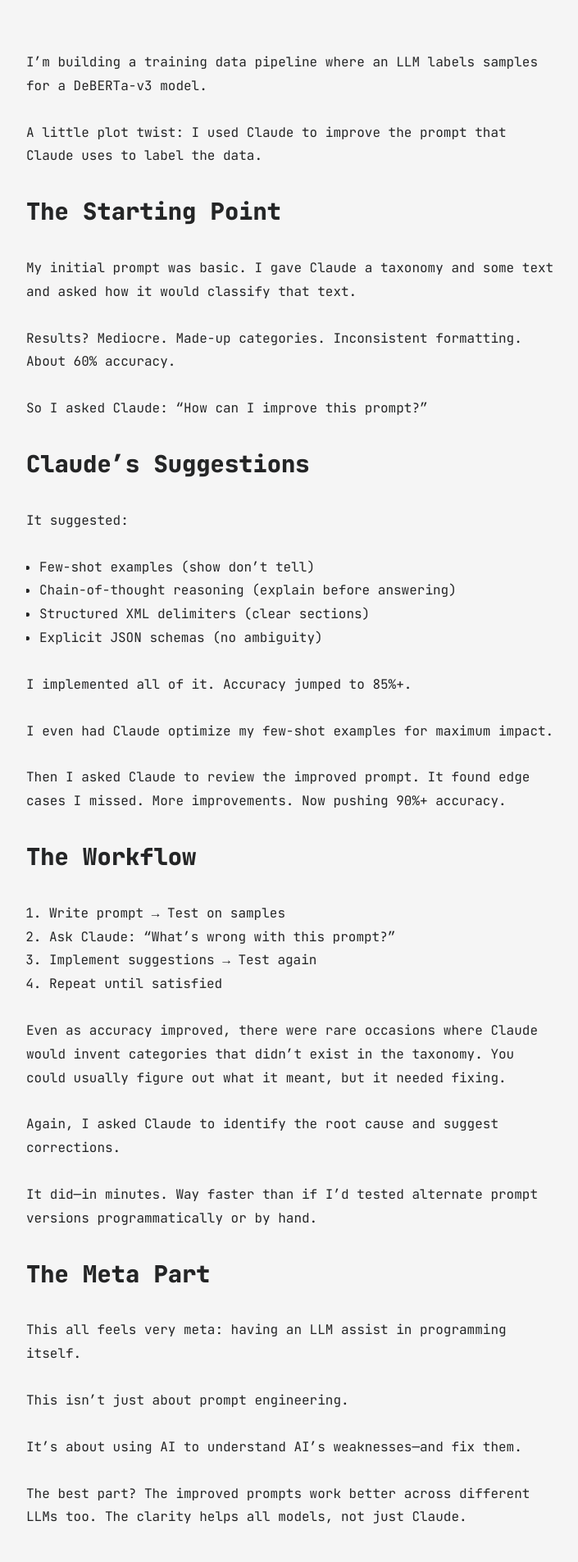
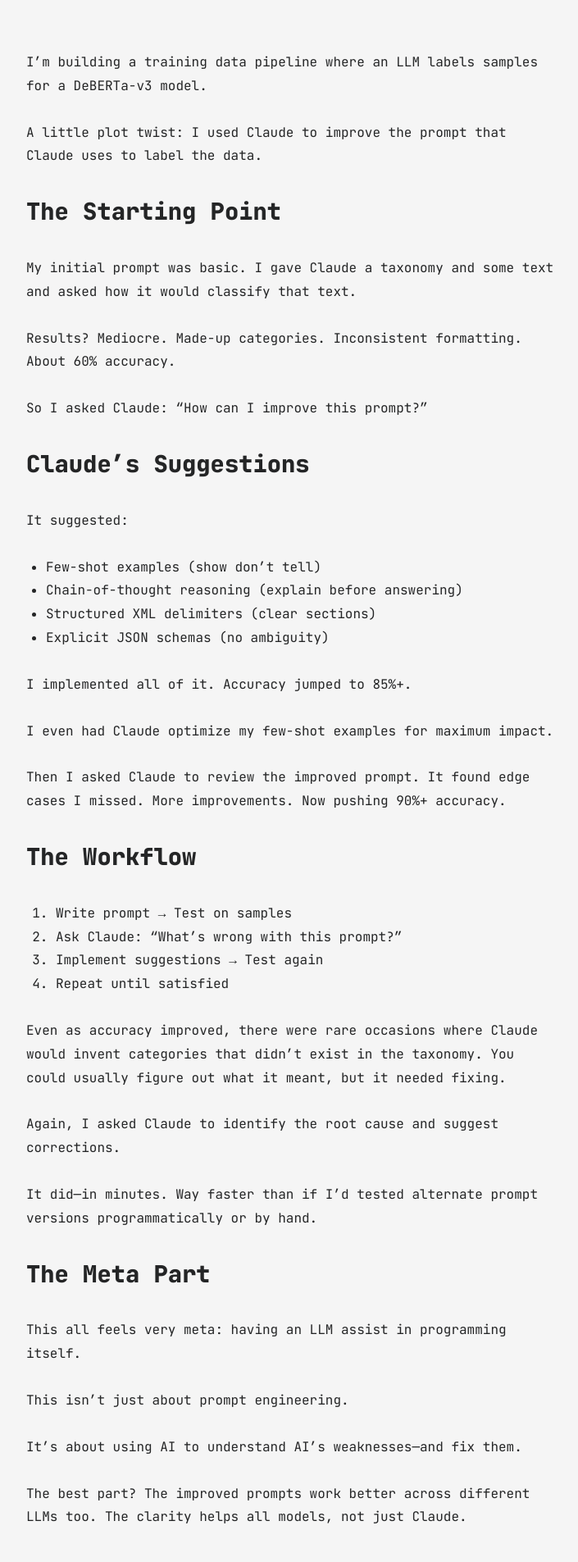
Before and after one commit to NotYoCheese/mikenoe, a Jekyll site: the page built from all_collections/_posts/2025-11-07-llms-programming-llms.md, in a window 1280 px wide. Shown: the part 348-2253 px from the top of the page at 82% size, without its empty margins (283-988 px from the left). Built offline with Jekyll 4.4.1, drawn with Linux system fonts in a browser that asks for light colours.

Commit message:
🎨 Fix list marker clipping by switching margin-left to padding-left
List markers (bullets, numbers) render outside the content box by
default, so margin-only spacing pushed them past the parent's edge
and clipped them. Padding keeps the marker space inside the list.

Co-Authored-By: Claude Opus 4.6 (1M context) <noreply@anthropic.com>

```diff
--- a/assets/css/post.css
+++ b/assets/css/post.css
@@ -155,16 +155,16 @@ main {
   font-weight: bold;
 }
 .content ul {
-  margin-left: 1rem;
+  padding-left: 1.5rem;
   margin-bottom: 1.75rem;
 }
 .content ol {
-  margin-left: 1.75rem;
+  padding-left: 2.25rem;
   margin-bottom: 1.75rem;
 }
 .content ol * ol,
 .content ul * ul {
-  margin-left: 1rem;
+  padding-left: 1.5rem;
   margin-bottom: 0;
 }
 .content table {
```
